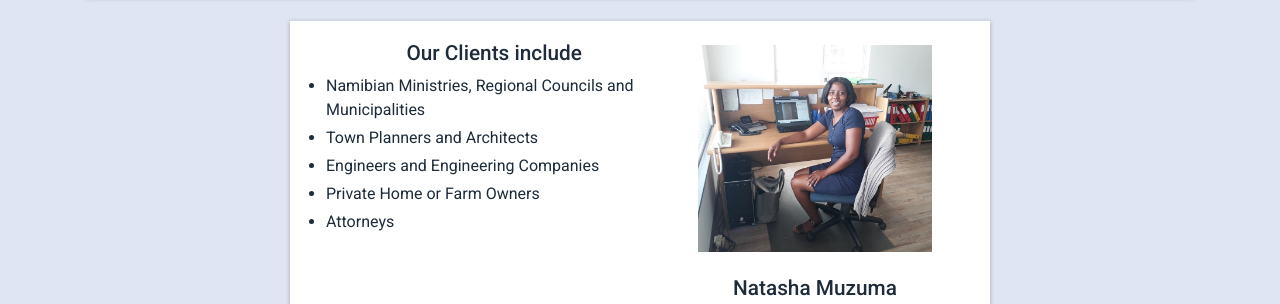
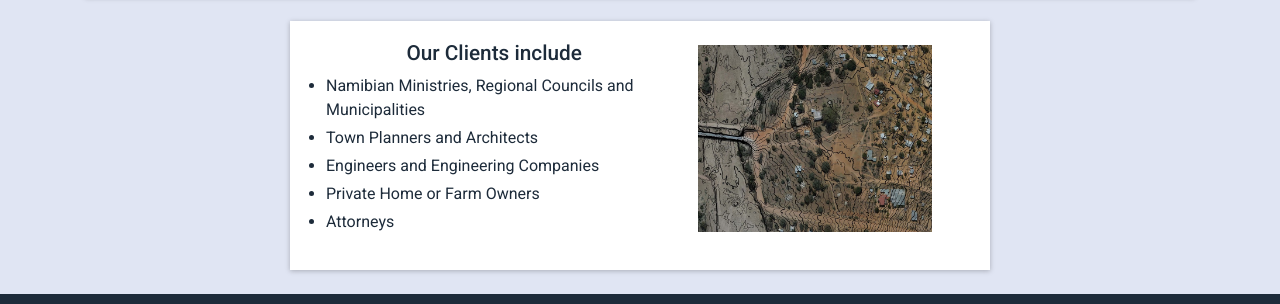
Before and after one commit to AfricanGeomatics/AG-site, a plain HTML site: page about.html in a window 1280 px wide. Shown: the part 1347-1651 px from the top of the page. Drawn offline with nearby package versions, Linux system fonts and the light colour scheme.

Commit message:
updated about

```diff
--- a/about.html
+++ b/about.html
@@ -202,11 +202,13 @@ Topographical, Engineering and Cadastral Surveys, Precise Geodetic Network Proce
 
 
 				    <div class="col-md-4 col-xs-12 pt-md-4 mb-4">
-						<div id="img-natasha" class="img-hover-zoom mb-4">
-						  	<img src="./images/about/natasha.jpg" class="info-card-img" alt="Natasha">
+						<div id="img-natasha" class="img-hover-zoom">
+						  	<img src="./images/about/contours.jpg" class="info-card-img" alt="Contours">
 						</div>
+						<!--deleted
 						<h4 class="card-title">Natasha Muzuma</h4>
 				    	<h6 class="card-subtitle text-muted">Receptionist</h6>
+				    	-->
 
 					</div>
 				</div>
```
Also changed, not shown: images/about/contours.jpg (added).
